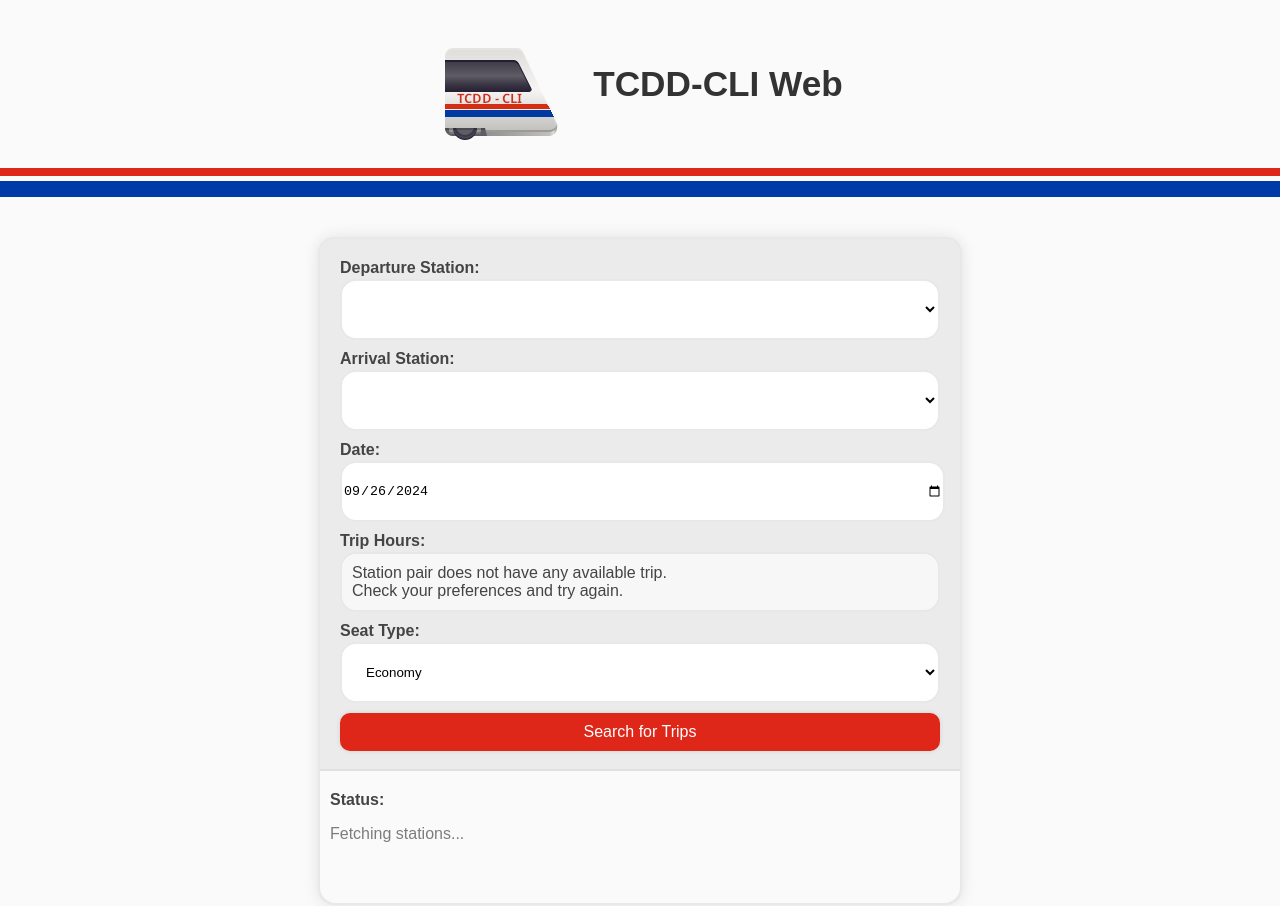
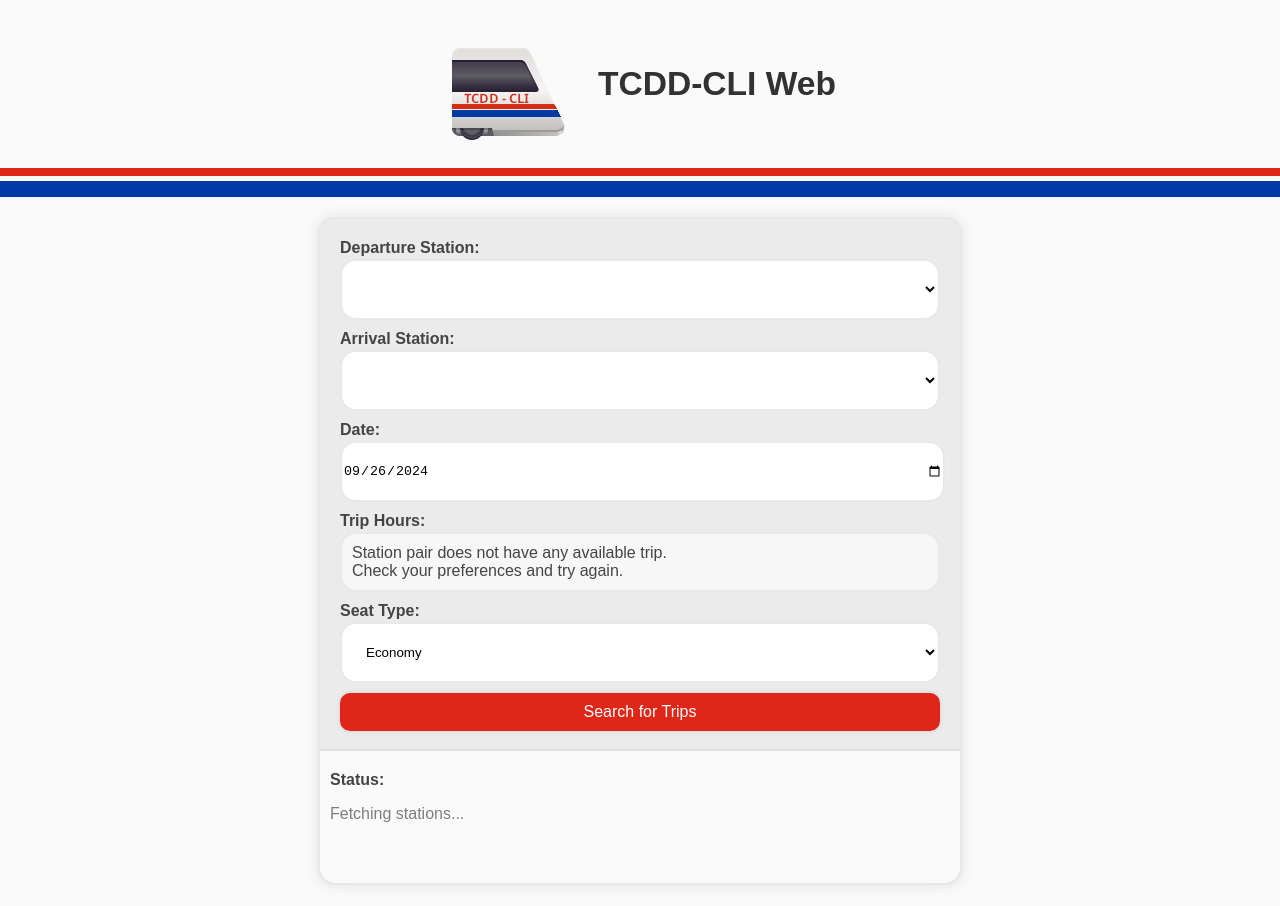
Before and after one commit to cankurttekin/tcdd-cli, a plain HTML site: page index.html in a window 1280 px wide. Shown: the top 906 px of the page. Drawn offline with Linux system fonts and the light colour scheme; no server answers.

Commit message:
padding fix

```diff
--- a/style.css
+++ b/style.css
@@ -1,18 +1,12 @@
 body {
     font-family: 'Cantarell', sans-serif;
     background-color: #fafafa;
-    margin: 0;
-    /*padding: 20px;*/
+    margin: 0px;
+    padding: 20px;
     justify-content: center;
     align-items: center;
     color: #444;
     height: 100vh;
-}
-
-h1 {
-    text-align: center;
-    color: #323232;
-    font-weight: bold;
 }
 
 p {
@@ -143,6 +137,7 @@
 
 .site-header {
     padding: 20px;
+    padding-top: 0px;
     display: flex;
     justify-content: center;
 }
@@ -155,18 +150,19 @@
 .logo {
     width: 128px;
     height: auto;
-    margin-right: 28px;
+    margin-right: 26px;
 }
 
 .site-title {
-    font-size: 2.2rem;
-    color: #333;
+    font-size: 2.1rem;
+    color: #323232;
     font-weight: 900;
 }
 
 .line-container {
-    margin-top: 0px;
+    padding-top: 20px;
     padding-bottom: 20px;
+margin: -20px;
 }
 
 .blue-line {
```
